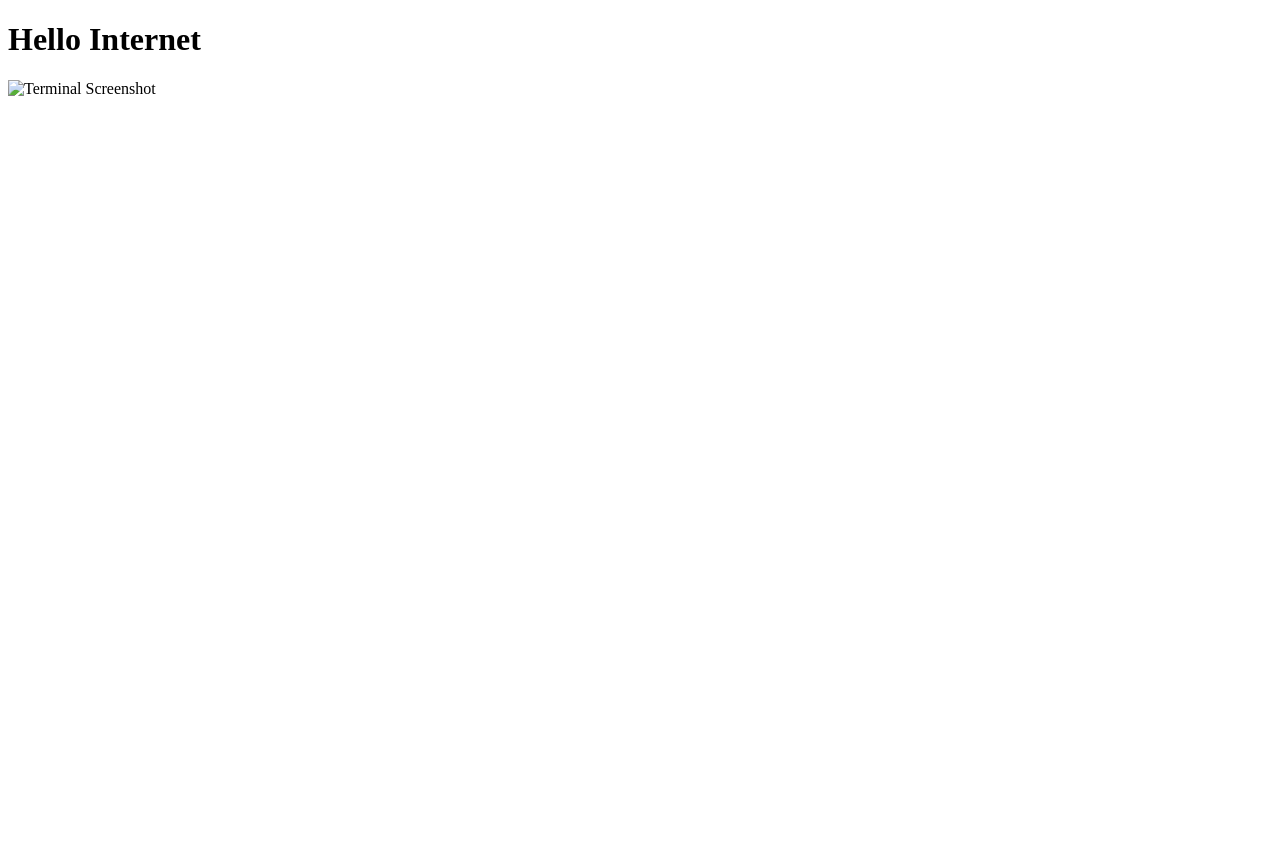
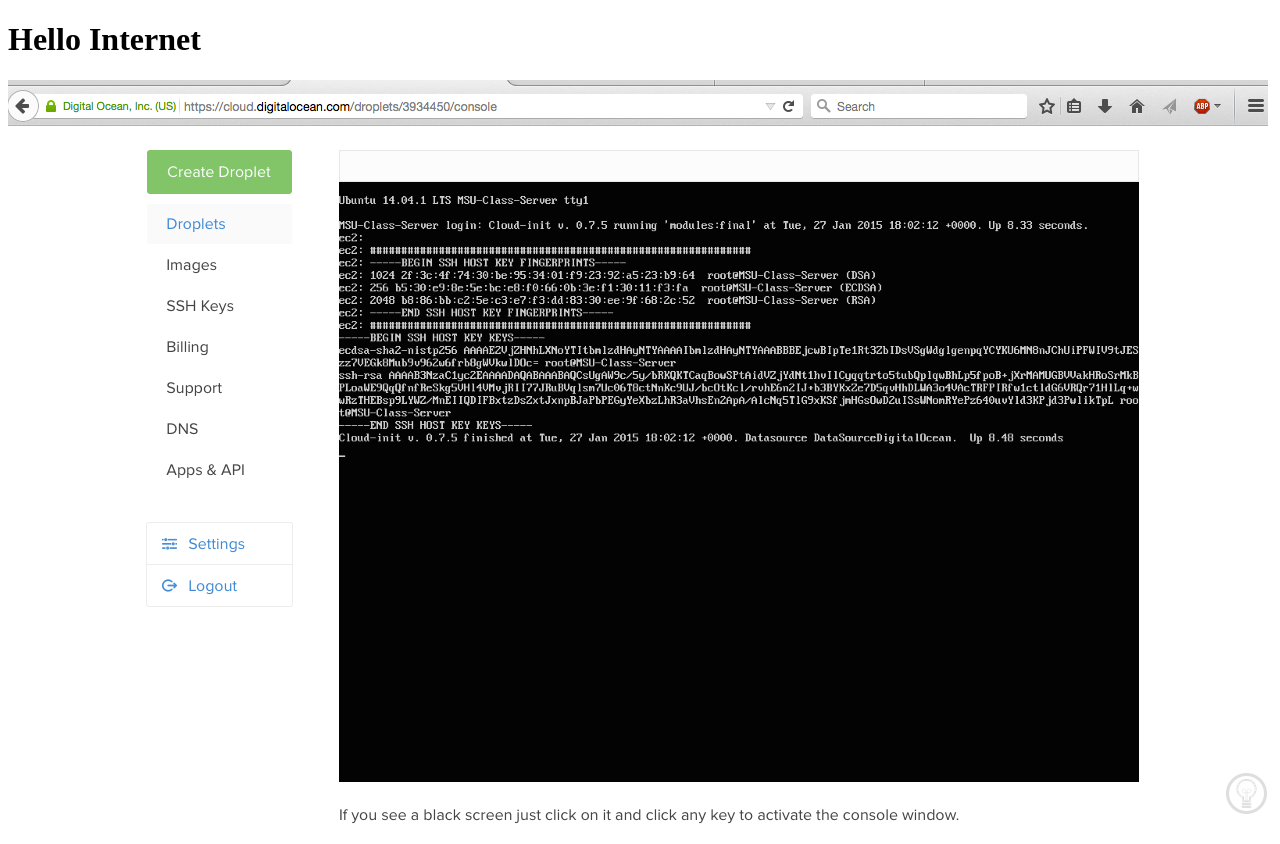
Before and after one commit to spartahub1145/efilipiak.github.io, a plain HTML site: page index.html in a window 1280 px wide. Before the commit the page ends 800 px from the top, so only its background shows below. Drawn offline with Linux system fonts and the light colour scheme.

Commit message:
Update 2

```diff
--- a/index.html
+++ b/index.html
@@ -4,6 +4,6 @@
 <title>Hello World</title>
 <body>
 <h1>Hello Internet</h1>
-<p><img src="emfilipiak.github.io/terminal.png" alt="Terminal Screenshot"/></p>
+<p><img src="efilipiak.github.io/terminal.png" alt="Terminal Screenshot"/></p>
 </body>
 </html>
```
